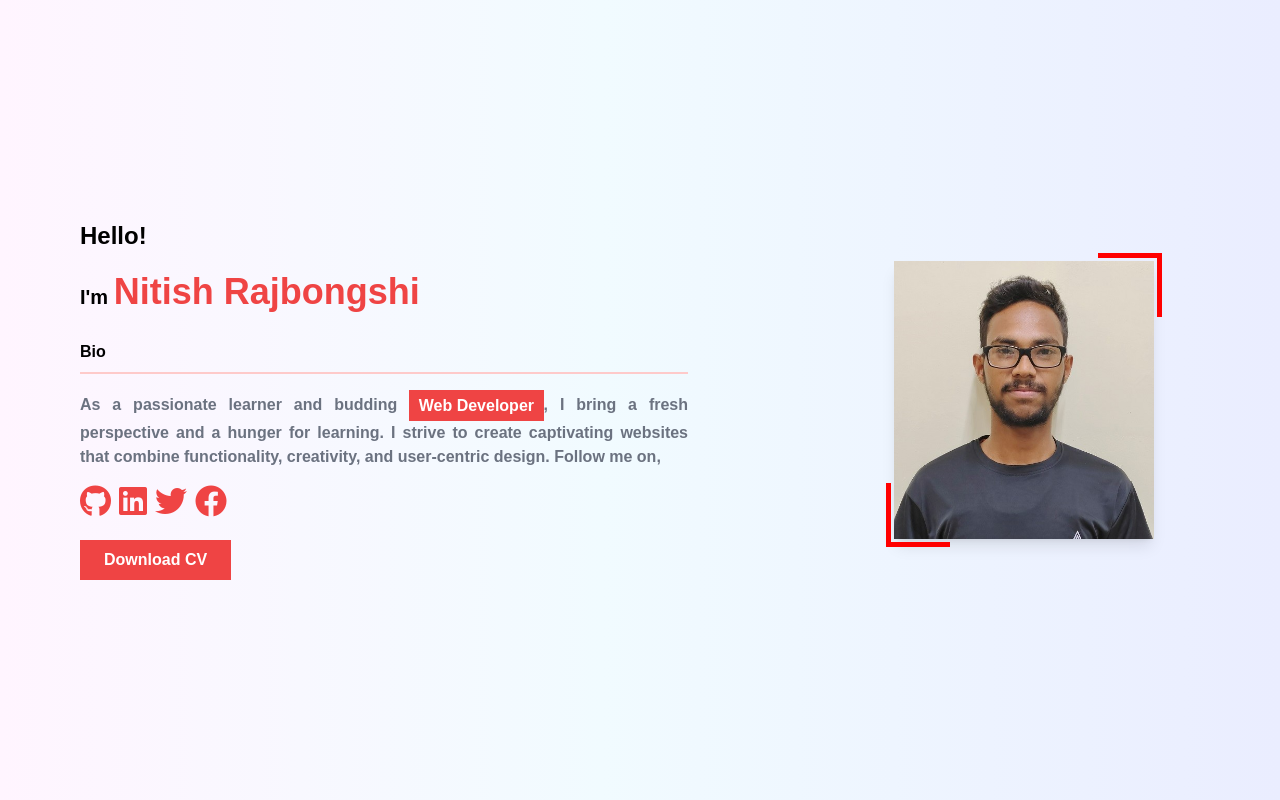
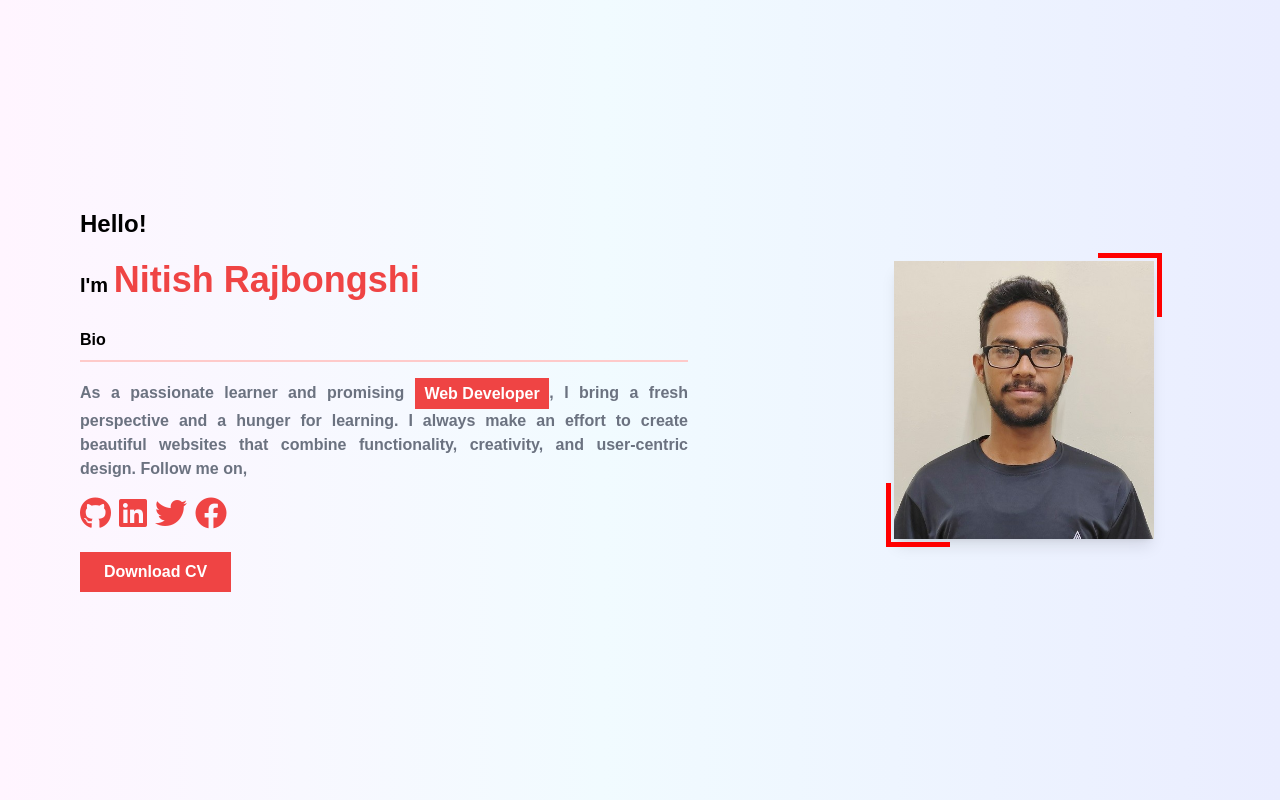
Before and after one commit to NitishRajbongshi/visit_portfolio, a website: page index.html in a window 1280 px wide. Shown: the top 800 px of the page. Drawn offline with nearby package versions, Linux system fonts and the light colour scheme.

Commit message:
Update index.html

```diff
--- a/index.html
+++ b/index.html
@@ -51,11 +51,9 @@
 
           <p class="border-b-2 border-red-200 py-2">Bio</p>
           <p class="my-4 text-gray-500 text-justify">
-            As a passionate learner and budding
+            As a passionate learner and promising
             <span class="goal bg-red-500 text-white">Web Developer</span>, I
-            bring a fresh perspective and a hunger for learning. I strive to
-            create captivating websites that combine functionality, creativity,
-            and user-centric design. Follow me on,
+            bring a fresh perspective and a hunger for learning. I always make an effort to create beautiful websites that combine functionality, creativity, and user-centric design. Follow me on,
           </p>
           <div class="icon flex text-red-500">
             <a
```
